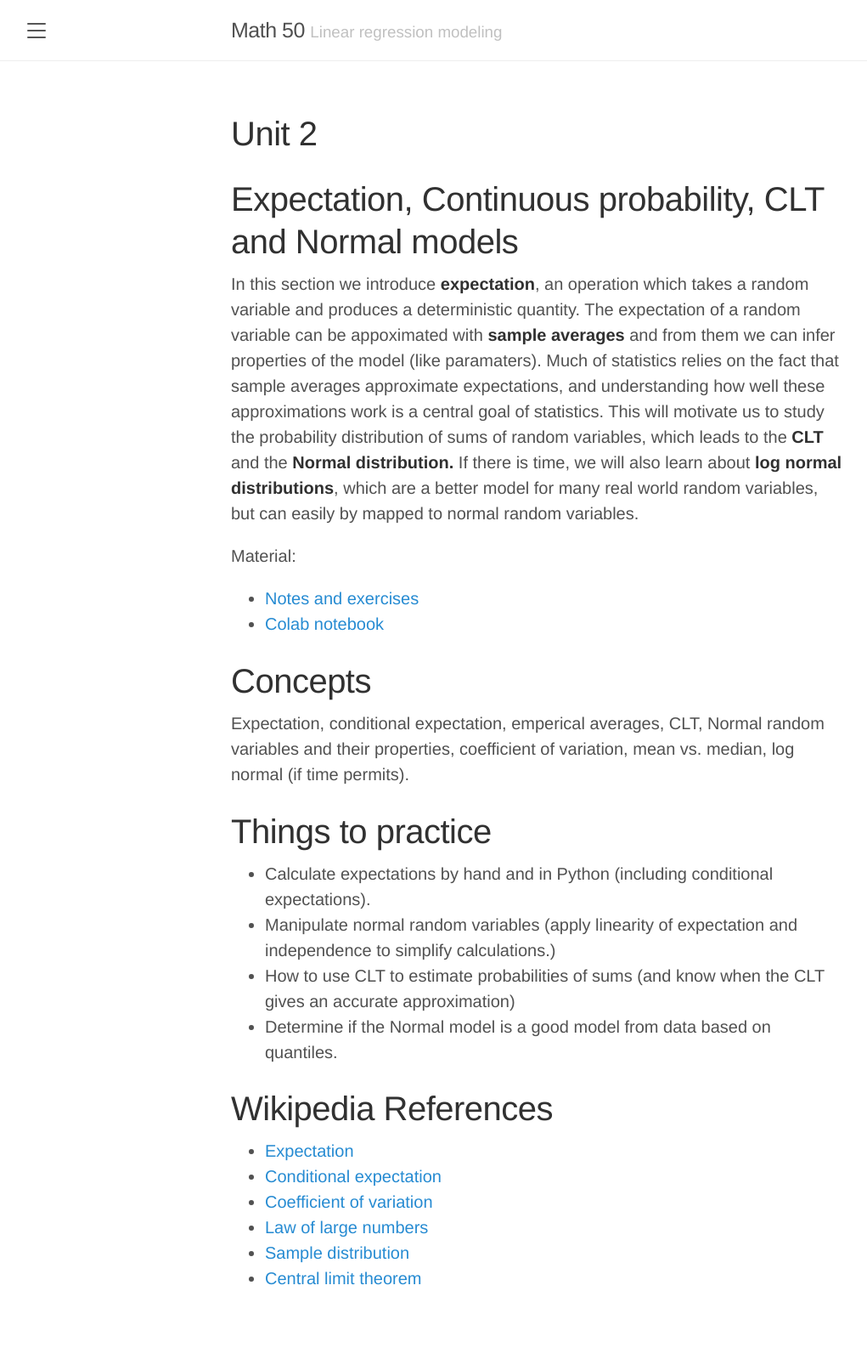
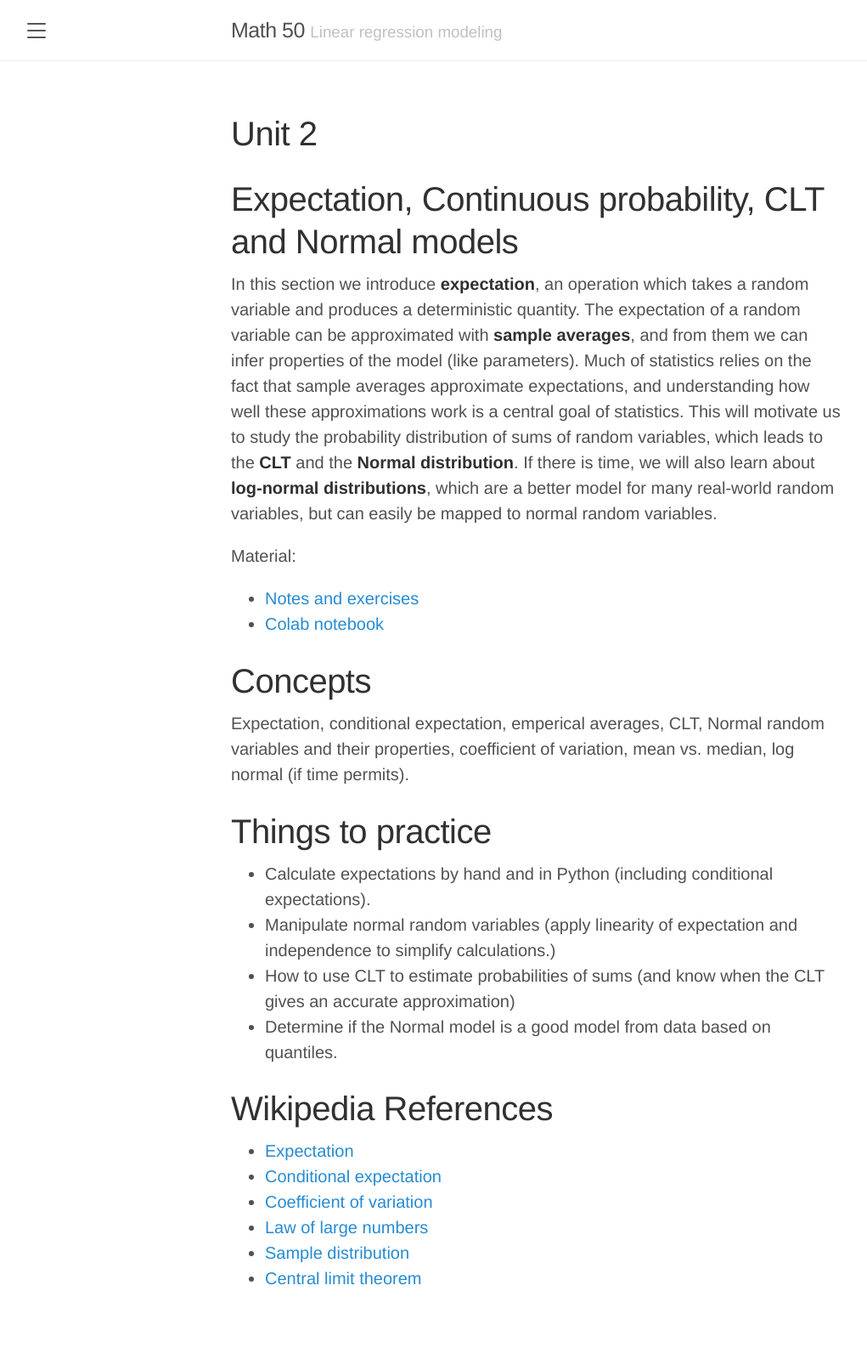
Before and after one commit to elevien/math50_2025, a Jekyll site: the page built from unit2.md, in a window 1280 px wide. Shown: the whole page at 85% size, without its empty margins (8-1029 px from the left). Built offline with Jekyll 4.4.1, drawn with Linux system fonts in a browser that asks for light colours.

Commit message:
Many updates and improvement to Unit1 and Unit2 notes

```diff
--- a/unit2.md
+++ b/unit2.md
@@ -7,7 +7,7 @@
 
 # Expectation, Continuous probability, CLT and Normal models
 
-In this section we introduce **expectation**, an operation which takes a random variable and produces a deterministic quantity. The expectation of a random variable can be appoximated with **sample averages** and from them we can infer properties of the model (like paramaters). Much of statistics relies on the fact that sample averages approximate expectations, and understanding how well these approximations work is a central goal of statistics. This will motivate us to study the probability distribution of sums of random variables, which leads to the **CLT** and the **Normal distribution.** If there is time, we will also learn about **log normal distributions**, which are a better model for many real world random variables, but can easily by mapped to normal random variables.
+In this section we introduce **expectation**, an operation which takes a random variable and produces a deterministic quantity. The expectation of a random variable can be approximated with **sample averages**, and from them we can infer properties of the model (like parameters). Much of statistics relies on the fact that sample averages approximate expectations, and understanding how well these approximations work is a central goal of statistics. This will motivate us to study the probability distribution of sums of random variables, which leads to the **CLT** and the **Normal distribution**. If there is time, we will also learn about **log-normal distributions**, which are a better model for many real-world random variables, but can easily be mapped to normal random variables.
 
 
 Material:
```
Also changed, not shown: 11 other files.
